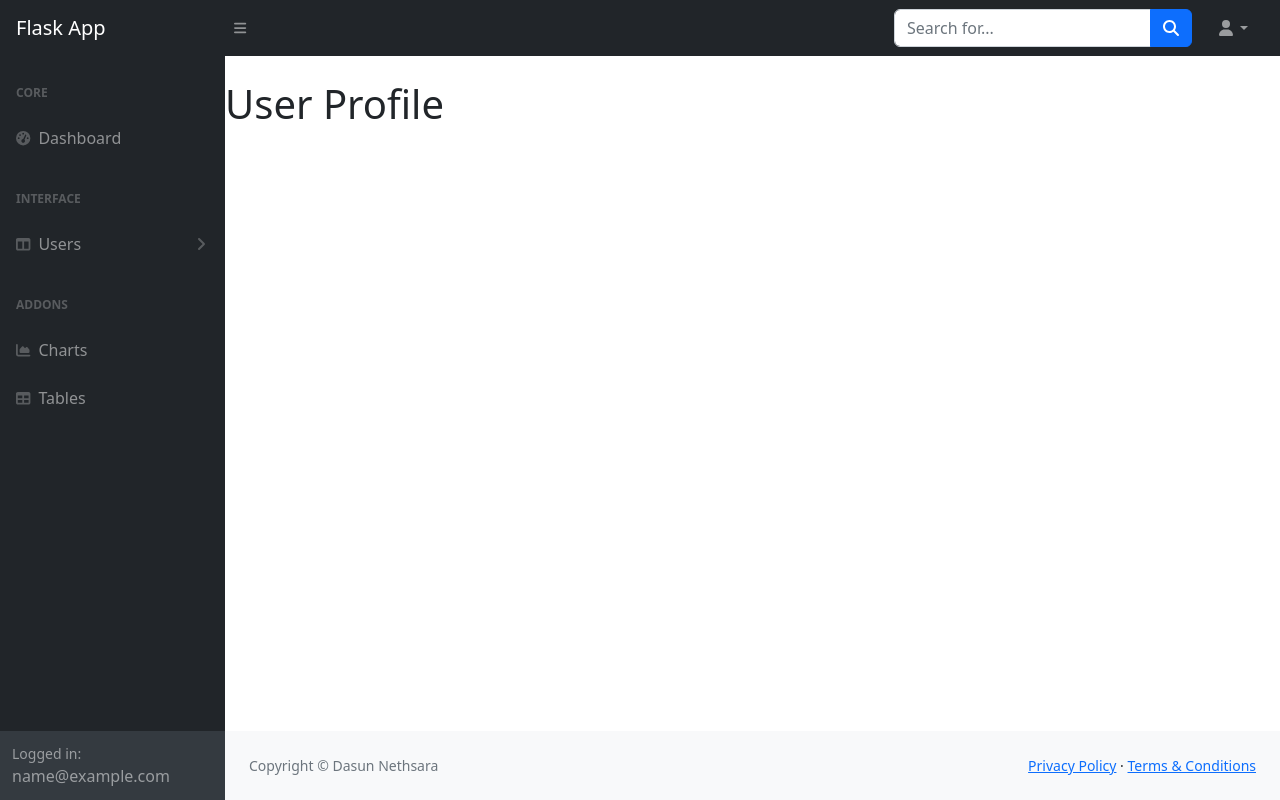
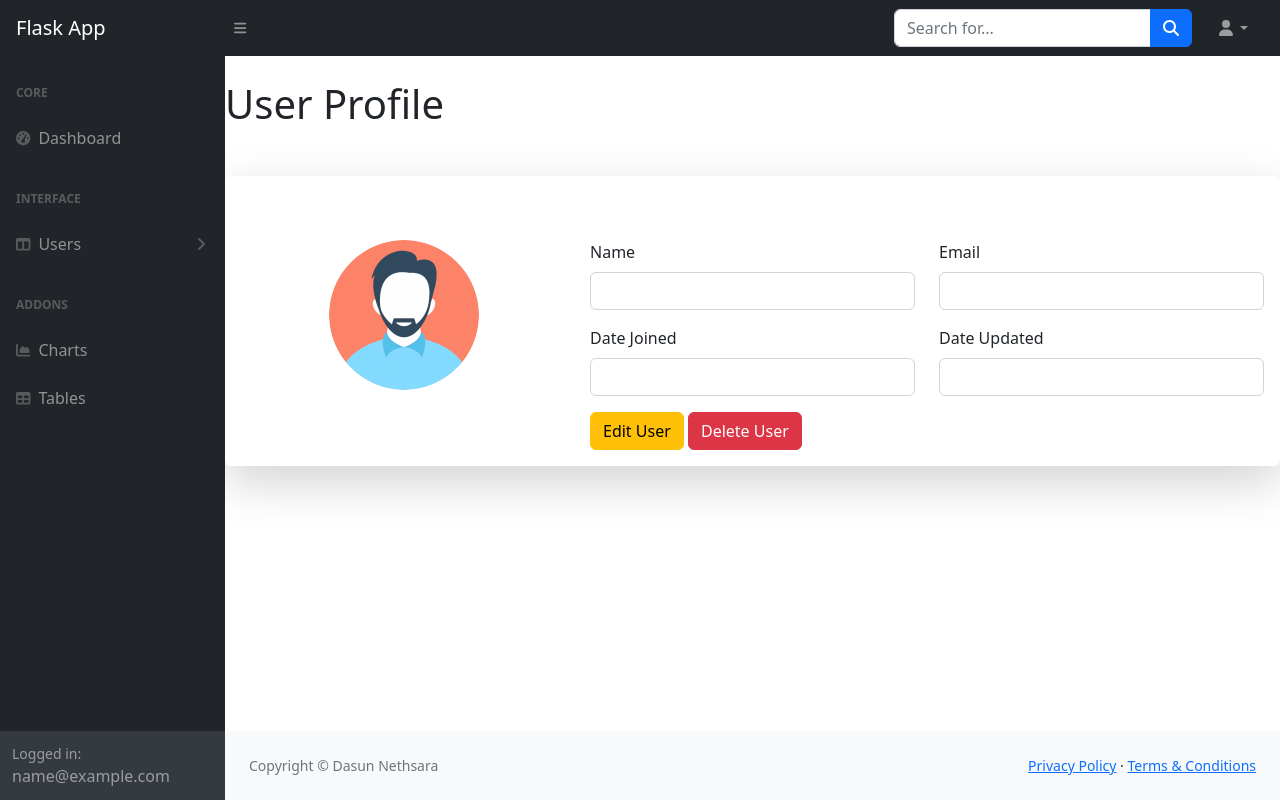
Before and after one commit to DasunNethsara-04/flask-app, a Flask app: page /admin/profile/1 in a window 1280 px wide. Run offline with Flask 3, Linux system fonts and the light colour scheme; the visitor is signed in with stand-in values (Sample User, id 1); data that the repository does not hold is empty; some libraries are stand-ins or nearby versions.

Commit message:
User Profile Page finished

```diff
--- a/main.py
+++ b/main.py
@@ -162,7 +162,9 @@ def edit_user(user_id):
 
 @app.route("/admin/profile/<user_id>")
 def profile(user_id):
-    return render_template("Pages/user-profile.html")
+    sql  = "SELECT * FROM user_tbl WHERE user_id='"+user_id+"'"
+    cursor.execute(sql)
+    return render_template("Pages/user-profile.html", user=cursor.fetchone())
 
 
 # error handlers
--- a/templates/Pages/user-profile.html
+++ b/templates/Pages/user-profile.html
@@ -4,5 +4,77 @@
 <!-- page content -->
 <div class="conatiner-fluid">
   <h1 class="mt-4">User Profile</h1>
+
+  <div class="container mt-5 shadow-lg p-3 mb-5 bg-body-tertiary rounded">
+    <div class="row">
+      <div class="col-sm-12 col-lg-4 vh-50">
+        <div class="bg-body-tertiary rounded text-center">
+          <img
+            src="{{ url_for('static', filename='imgs/man-300x300.png' ) }}"
+            class="img-fluid mt-5"
+            alt="..."
+            style="border-radius: 50%"
+            width="150"
+          />
+          <h3 class="form- mt-3">{{ user[1] }}</h3>
+          <p class="lead">{{ user[4] }}</p>
+        </div>
+      </div>
+      <div class="col-sm-12 col-lg-8 vh-50">
+        <div class="bg-body-tertiary rounded">
+          <div class="row mt-5">
+            <div class="col-sm-12 col-lg-6">
+              <!-- first col -->
+              <div class="mb-3">
+                <label for="name" class="form-label">Name</label>
+                <input
+                  type="text"
+                  class="form-control"
+                  value="{{ user[1] }}"
+                  readonly
+                />
+              </div>
+              <div class="mb-3">
+                <label for="name" class="form-label">Date Joined</label>
+                <input
+                  type="text"
+                  class="form-control"
+                  value="{{ user[5] }}"
+                  readonly
+                />
+              </div>
+            </div>
+            <div class="col-sm-12 col-lg-6">
+              <!-- second col -->
+              <div class="mb-3">
+                <label for="name" class="form-label">Email</label>
+                <input
+                  type="text"
+                  class="form-control"
+                  value="{{ user[2] }}"
+                  readonly
+                />
+              </div>
+              <div class="mb-3">
+                <label for="name" class="form-label">Date Updated</label>
+                <input
+                  type="text"
+                  class="form-control"
+                  value="{{ user[6] if user[6] != None else 'N/A' }}"
+                  readonly
+                />
+              </div>
+            </div>
+          </div>
+          <a
+            href="{{ url_for('edit_user', user_id=user[0] ) }}"
+            class="btn btn-warning"
+            >Edit User</a
+          >
+          <a href="#" class="btn btn-danger">Delete User</a>
+        </div>
+      </div>
+    </div>
+  </div>
 </div>
 {% endblock %}
```
Also changed, not shown: static/imgs/man-300x300.png (added).
